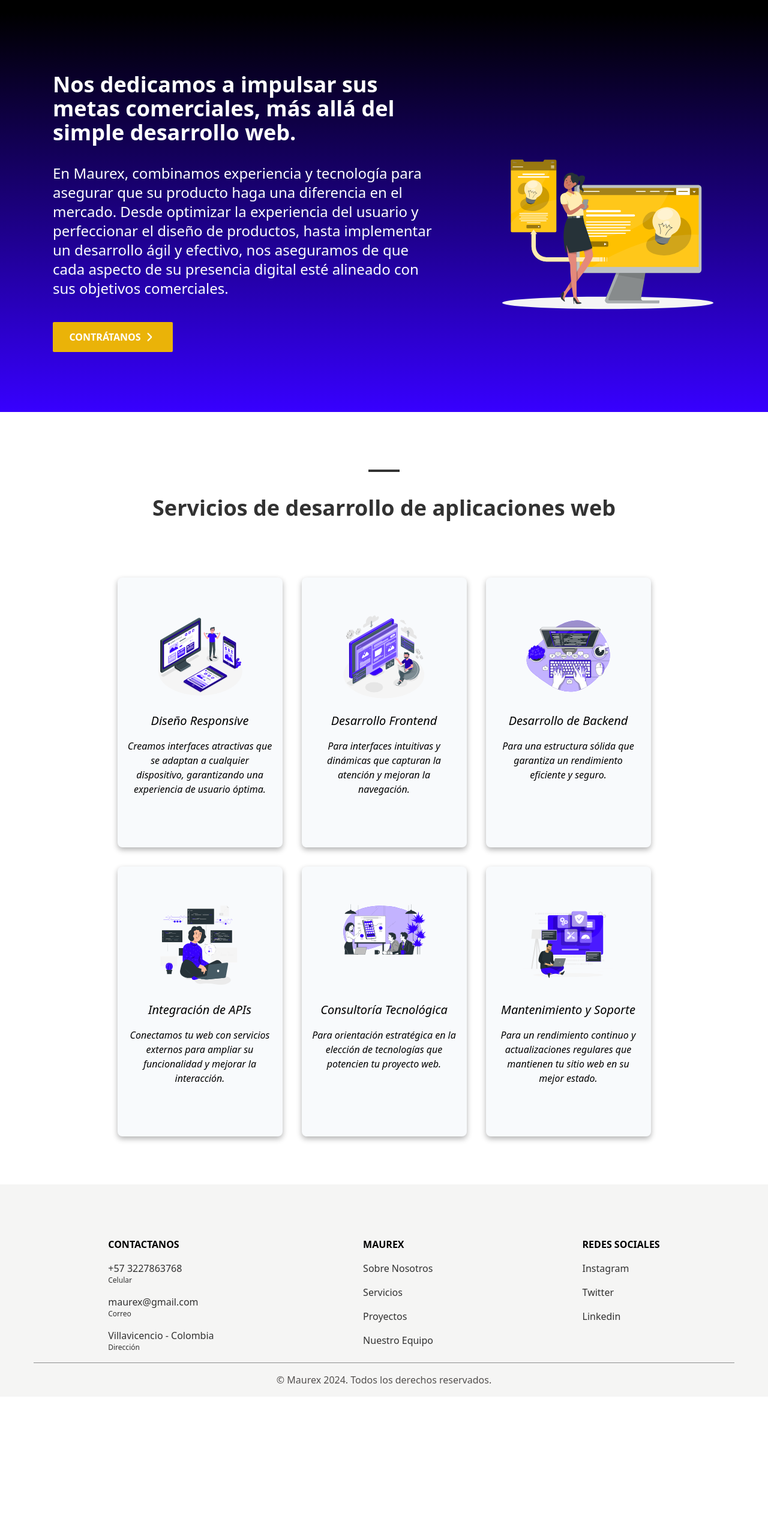
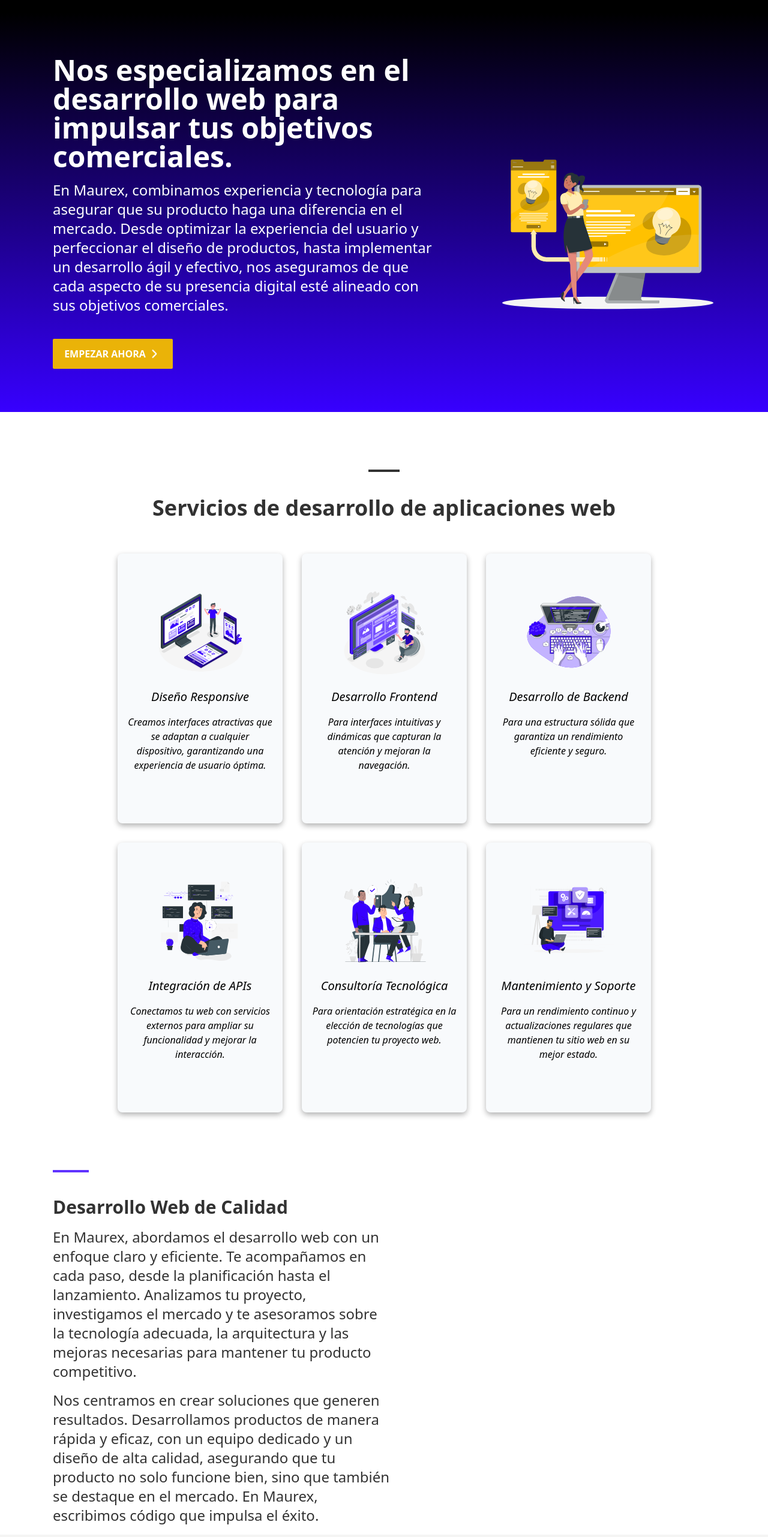
Before and after one commit to Soy-Mauricio/Maurex, a React (Vite) app: page /web-development in a window 1280 px wide. Shown: the part 43-2606 px from the top of the page at 60% size. Before the commit the page ends 2372 px from the top, so only its background shows below. Built offline with nearby package versions, Linux system fonts and the light colour scheme.

Commit message:
Creacion de vista Web 1.2

```diff
--- a/src/App.css
+++ b/src/App.css
@@ -30,5 +30,13 @@
 .color-sections-dos{
     background-color: #000000;
     background-image: linear-gradient(140deg, #000000 0%, #3700ff 100%);
+}
 
+.text-with-icon::before {
+    content: "";
+    display: block;
+    margin-bottom: 2.5rem;
+    width: 60px;
+    height: 4px;
+    background-color: #3700ff;
 }
--- a/src/components/homeSections/Company.tsx
+++ b/src/components/homeSections/Company.tsx
@@ -11,7 +11,7 @@
 const Equipo: React.FC<EquipoProps> = ({name, cargo, img, location, flag, conocimientos}) => {
     return (
         <div className="container mx-auto px-6 sm:w-[400px] flex justify-center items-center"> {/* Margen entre cartas */}
-            <div className="flex flex-col justify-center items-center bg-slate-50 p-10 rounded-lg  mx-auto h-[500px] shadow-[0_4px_10px_rgba(0,0,0,0.3)]">
+            <div className="mb-10 sm:mb-0 flex flex-col justify-center items-center bg-slate-50 p-10 rounded-lg  mx-auto h-[500px] shadow-[0_4px_10px_rgba(0,0,0,0.3)] transform transition-transform duration-700 hover:scale-105 will-change-transform backface-visibility-hidden cursor-pointer">
                 <div className="flex justify-center items-center mb-2">
                     <img className="mr-2 w-[100px]" src={img} alt="Flag" />
                 </div>
--- a/src/components/webSections/ServicesWeb.tsx
+++ b/src/components/webSections/ServicesWeb.tsx
@@ -7,8 +7,8 @@
 
 const ServicesWeb: React.FC<ServicesWebProps> = ({img, service, text}) => {
     return (
-        <div className="mx-auto w-[275px] flex justify-center items-center"> {/* Margen entre cartas */}
-            <div className="flex flex-col justify-center items-center bg-slate-50 p-4 rounded-lg  mx-auto h-[450px] shadow-[0_4px_10px_rgba(0,0,0,0.3)]">
+        <div className="mx-auto sm:w-[275px] w-[250px] flex justify-center items-center"> {/* Margen entre cartas */}
+            <div className="flex flex-col justify-center items-center bg-slate-50 p-4 rounded-lg  mx-auto h-[450px] shadow-[0_4px_10px_rgba(0,0,0,0.3)] transform transition-transform duration-700 hover:scale-105 will-change-transform backface-visibility-hidden cursor-pointer">
                 <div className="h-[50%]">
                     <div className="mb-4 mt-10">
                         <img className=" w-[150px]" src={img} alt="Flag" />
--- a/src/pages/Web.tsx
+++ b/src/pages/Web.tsx
@@ -10,16 +10,16 @@
         <section className="h-auto color-sections">
             {/* Contenido de Bienvenida */}
             <div className="text-white max-w-[1200px] w-full mx-auto h-auto flex justify-center items-center">
-                    <div className="h-[650px] p-4 sm:mx-8 sm:w-[60%] mb-4 flex flex-col justify-center">
+                <div className="sm:h-[650px] h-[875px] p-4 sm:mx-8 sm:w-[60%] mb-4 flex flex-col justify-center">
                     <div className="">
-                            <h1 className="text-4xl font-bold mt-4">Nos dedicamos a impulsar sus metas comerciales, más allá del simple desarrollo web.</h1>
-                            <p className="mt-8 text-2xl font-medium">En Maurex, combinamos experiencia y tecnología para asegurar que su producto haga una diferencia en el mercado. Desde optimizar la experiencia del usuario y perfeccionar el diseño de productos, hasta implementar un desarrollo ágil y efectivo, nos aseguramos de que cada aspecto de su presencia digital esté alineado con sus objetivos comerciales.</p>
+                        <h1 className="sm:text-5xl text-4xl font-bold mt-4">Nos especializamos en el desarrollo web para impulsar tus objetivos comerciales.</h1>
+                        <p className="mt-4 text-2xl font-medium">En Maurex, combinamos experiencia y tecnología para asegurar que su producto haga una diferencia en el mercado. Desde optimizar la experiencia del usuario y perfeccionar el diseño de productos, hasta implementar un desarrollo ágil y efectivo, nos aseguramos de que cada aspecto de su presencia digital esté alineado con sus objetivos comerciales.</p>
                     </div>
 
                     <div className="mt-10">
                         <button className="p-3 rounded-sm flex items-center justify-center w-[200px] bg-yellow-500 transition ease-in-out delay-150 hover:-translate-y-1 duration-300 will-change-transform">
                         <a className="font-semibold text-base flex jus items-center">
-                                    CONTRÁTANOS
+                            EMPEZAR AHORA
                         </a>
                         <img className="w-[26px] inline-block" src="assets/Icons/angulo-pequeno-derecha.png" alt="" />
                         </button>
@@ -27,7 +27,7 @@
                 </div>
 
                 <div className="w-[40%] sm:flex hidden">
-                        <img className="object-cover" src="/assets/Img/Website.svg" alt="" />
+                    <img className="object-cover" src="assets/Img/Website.svg" alt="" />
                 </div>
             </div>
         </section>
@@ -43,7 +43,7 @@
                     </div>
                 </div>
             </div>
-                <div className="flex justify-center p-20">
+            <div className="flex justify-center sm:p-10 p-0 sm:my-0 my-10">
                 <div className="sm:flex sm:justify-center">
                     <div className="grid grid-cols-1 sm:grid-cols-3 gap-8">
                         <ServicesWeb
@@ -81,7 +81,24 @@
             </div>
         </section>
 
-
+        <section className="auto mt-10">
+            <div className="h-[auto] p-4 max-w-[1200px] w-full mx-auto">
+                <div className="sm:mx-8">
+                    <div className="flex justify-start">
+                        <div className="w-[60%]">
+                            <h2 className="text-with-icon text-3xl opacity-80 font-bold">Desarrollo Web de Calidad</h2>
+                            <div className="mt-4 text-2xl opacity-80 sm:w-[85%]">
+                                <p className="mb-4">En Maurex, abordamos el desarrollo web con un enfoque claro y eficiente. Te acompañamos en cada paso, desde la planificación hasta el lanzamiento. Analizamos tu proyecto, investigamos el mercado y te asesoramos sobre la tecnología adecuada, la arquitectura y las mejoras necesarias para mantener tu producto competitivo.
+                                </p>
+                                <p>
+                                Nos centramos en crear soluciones que generen resultados. Desarrollamos productos de manera rápida y eficaz, con un equipo dedicado y un diseño de alta calidad, asegurando que tu producto no solo funcione bien, sino que también se destaque en el mercado. En Maurex, escribimos código que impulsa el éxito.
+                                </p>
+                            </div>
+                        </div>
+                    </div>
+                </div>
+            </div>
+        </section>
 
         </MainLayout>
 
```
Also changed, not shown: public/assets/Img/Consultancy.svg. Lines whose indentation alone changed are shown as unchanged.
